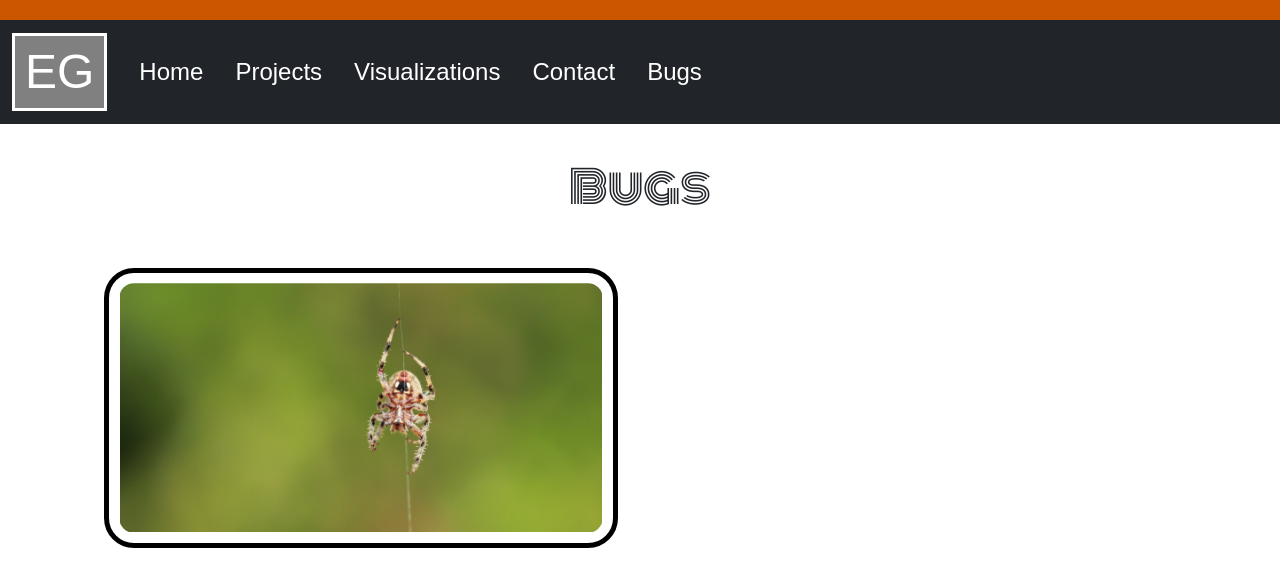
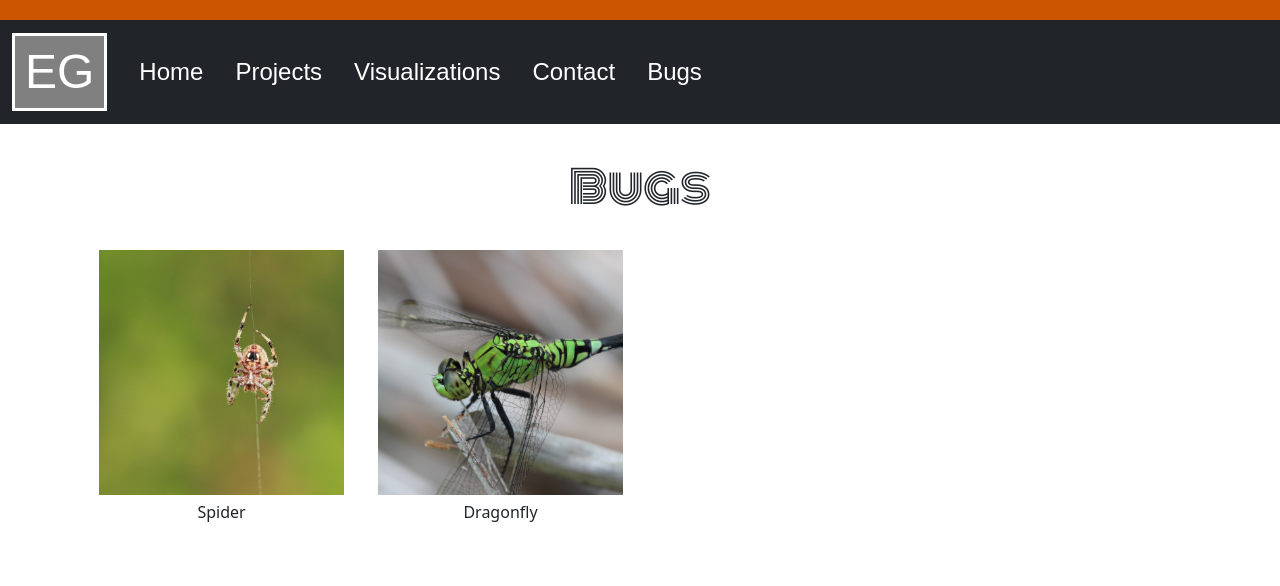
Before and after one commit to Estevan-Gonzales/estevan_b, a React (Vite) app: page /Bugs in a window 1280 px wide. Shown: the top 586 px of the page. Built offline with nearby package versions, Linux system fonts and the light colour scheme; a web font is replaced by a local one.

Commit message:
Added second bug

```diff
--- a/src/assets/css/bugs.css
+++ b/src/assets/css/bugs.css
@@ -10,12 +10,16 @@ body {
 
 }
 
+
+
 .bug {
     width: 100%;
-    border-radius: 30px;
-    border: solid black 5px;
-    aspect-ratio: 11/6;
+    border-radius: 5px;
+    aspect-ratio: 1/1;
     object-fit: cover;
+    position: relative;
+    text-align: center;
+    padding: 2%
   }
 
 .bugs {
@@ -29,20 +33,10 @@ body {
   }
 
   .bug-name {
-    position: absolute;
-    top: 45%;
-    left: 50%;
-    transform: translate(-50%, -50%);
-    color: white;
-    font-size: xxx-large;
+    text-align: center;
   }
 
 
-  .bug {
-    position: relative;
-    text-align: center;
-    padding: 2%
-  }
 
   .bug-info-box {
     position: relative;
--- a/src/components/Bug.jsx
+++ b/src/components/Bug.jsx
@@ -10,10 +10,12 @@ function Bug({ bugs }) {
                 <div className="row project-single">
 
                 {bugs.map((bug) => (
-                    <div className="project col-12 col-md-6 mt-4" key={bug.id}>
+                    <div className="col-12 col-md-3 mt-4" key={bug.id}>
                         <Link to={bug.id}>
                             <img className="bug" src={bug.image_url}></img>
                         </Link>
+                        <div className="bug-name">{bug.description}</div>
+
                     </div>
                 ))}
                 </div>
--- a/src/pages/Bugs.jsx
+++ b/src/pages/Bugs.jsx
@@ -11,7 +11,13 @@ export default function Bugs() {
             name: "Spider",
             id: "spider",
             image_url: "images/spider.jpeg",
-            description: "This is a spider!",
+            description: "Spider",
+        },
+        {
+            name: "Dragonfly",
+            id: "dragonfly",
+            image_url: "images/bugs/dragonfly.jpeg",
+            description: "Dragonfly",
         },
 
     ];
--- /dev/null
+++ b/src/pages/bugs/Dragonfly.jsx
@@ -0,0 +1,9 @@
+function Dragonfly() {
+
+    return (
+        "I AM A DRAGONFLY"
+    )
+
+}
+
+export default Dragonfly;
```
Also changed, not shown: src/main.jsx (+7 -1 lines), public/images/bugs/dragonfly.jpeg (added).
